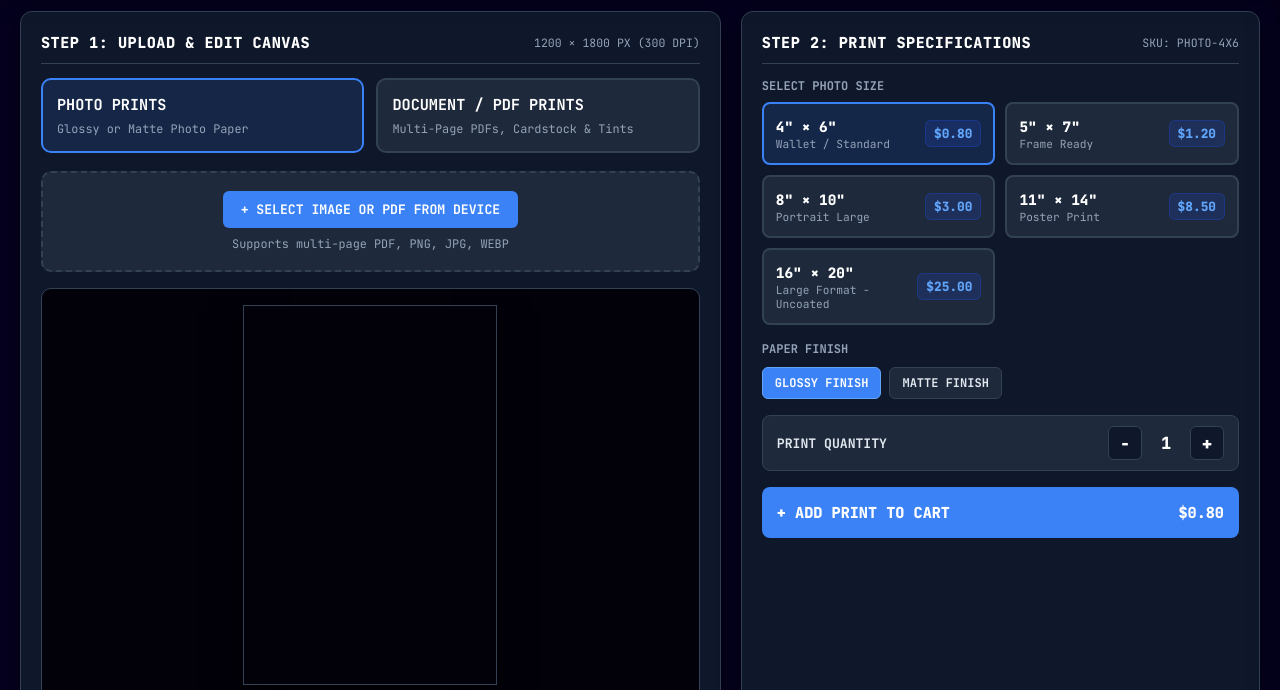
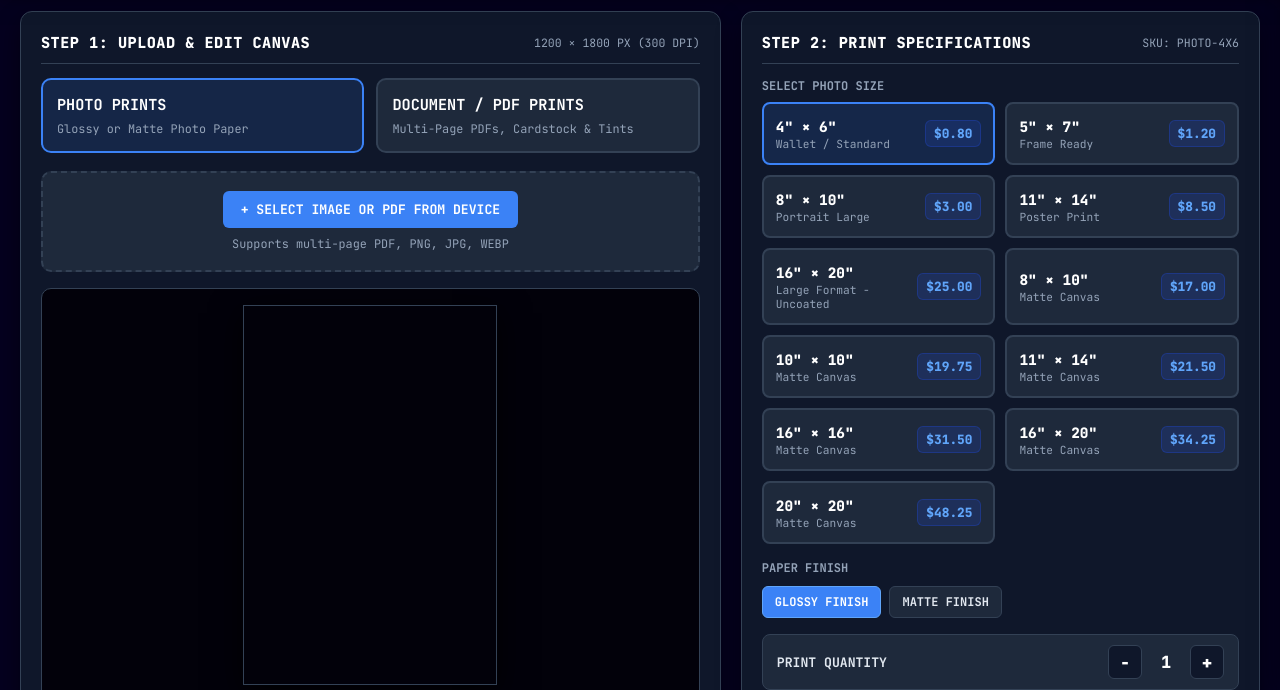
Before and after one commit to justindavis882/printshop, a plain HTML site: page index.html in a window 1280 px wide. Shown: the part 110-800 px from the top of the page. Drawn offline with nearby package versions, Linux system fonts and the light colour scheme; a script that the page names is missing.

Commit message:
Add canvas size options with prices
Added new size options for canvas prints with corresponding prices.

```diff
--- a/index.html
+++ b/index.html
@@ -779,6 +779,30 @@
           <div class="size-tile" data-size="16x20" data-w="4800" data-h="6000" data-price="25.00" onclick="selectSize(this, 'photo')">
             <div><span class="size-name">16" × 20"</span><span class="size-dim">Large Format - Uncoated</span></div>
             <span class="price-badge">$25.00</span>
+          </div>
+          <div class="size-tile" data-size="8x10" data-w="2400" data-h="3000" data-price="17.00" onclick="selectSize(this, 'canvas')">
+            <div><span class="size-name">8" × 10"</span><span class="size-dim">Matte Canvas</span></div>
+            <span class="price-badge">$17.00</span>
+          </div>
+          <div class="size-tile" data-size="10x10" data-w="3000" data-h="3000" data-price="19.75" onclick="selectSize(this, 'canvas')">
+            <div><span class="size-name">10" × 10"</span><span class="size-dim">Matte Canvas</span></div>
+            <span class="price-badge">$19.75</span>
+          </div>
+          <div class="size-tile" data-size="11x14" data-w="3300" data-h="4200" data-price="21.50" onclick="selectSize(this, 'canvas')">
+            <div><span class="size-name">11" × 14"</span><span class="size-dim">Matte Canvas</span></div>
+            <span class="price-badge">$21.50</span>
+          </div>
+          <div class="size-tile" data-size="16x16" data-w="4800" data-h="4800" data-price="31.50" onclick="selectSize(this, 'canvas')">
+            <div><span class="size-name">16" × 16"</span><span class="size-dim">Matte Canvas</span></div>
+            <span class="price-badge">$31.50</span>
+          </div>
+          <div class="size-tile" data-size="16x20" data-w="4800" data-h="6000" data-price="34.25" onclick="selectSize(this, 'canvas')">
+            <div><span class="size-name">16" × 20"</span><span class="size-dim">Matte Canvas</span></div>
+            <span class="price-badge">$34.25</span>
+          </div>
+          <div class="size-tile" data-size="20x20" data-w="6000" data-h="6000" data-price="48.25" onclick="selectSize(this, 'canvas')">
+            <div><span class="size-name">20" × 20"</span><span class="size-dim">Matte Canvas</span></div>
+            <span class="price-badge">$48.25</span>
           </div>
         </div>
 
```
